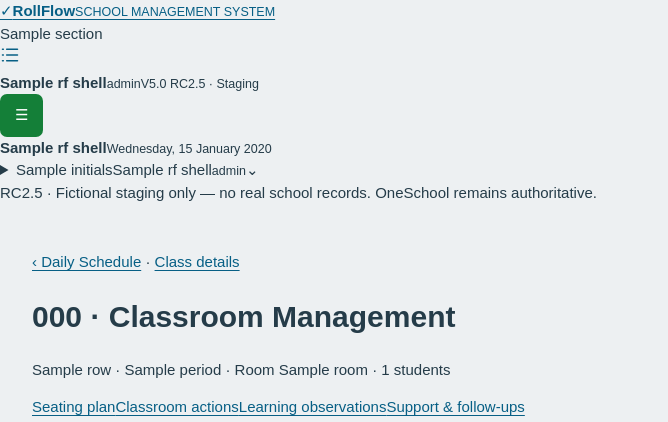
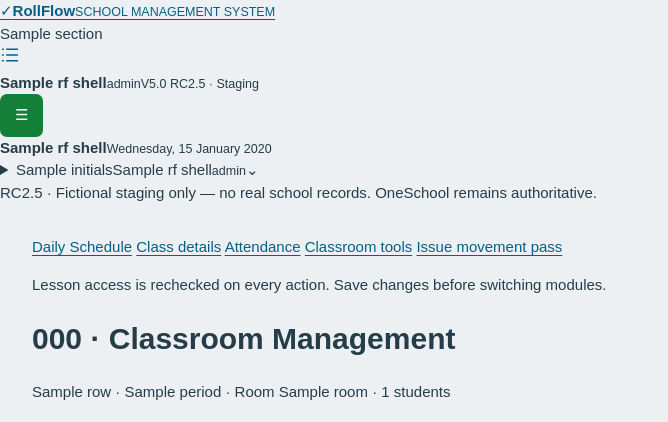
Before and after one commit to kkieren999/RollFlow, a Django app: template templates/classroom_tools.html in a window 1280 px wide. Shown: the top 422 px of the page, without its empty margins (0-668 px from the left). Run offline with Django 5.2, Linux system fonts and the light colour scheme; tables that the repository leaves empty hold one stand-in row (values such as "Sample post"); the template is opened without the code that fills it: values that come from a table or form of the project are taken from there, most other values are stand-ins (such as "Sample title", 1, 10 or a date in 2020); parts of the project's set-up code (start-up, migrations or seed data) failed here and were passed over.

Commit message:
RC2.6: connect templates/classroom_tools.html

```diff
--- a/templates/classroom_tools.html
+++ b/templates/classroom_tools.html
@@ -1,5 +1,5 @@
 {% extends "live_base.html" %}{% block title %}Classroom Management{% endblock %}{% block content %}
-<p><a href="{% url 'live-day' %}">‹ Daily Schedule</a> · <a href="{% url 'teacher-class-detail' row.code %}">Class details</a></p>
+{% if lesson_links %}{% include "lesson_workflow_nav.html" %}{% else %}<p><a href="{% url 'live-day' %}">‹ Daily Schedule</a> · <a href="{% url 'teacher-class-detail' row.code %}">Class details</a></p>{% endif %}
 <h1>{{ row.code }} · Classroom Management</h1><p>{{ row.name }} · {{ row.period }} · Room {{ row.room }} · {{ roster|length }} students</p>
 {% if not regular %}<p class="live-warn">Relief access is limited to the current roster and lesson operations. Persistent seating, observations and support referrals are reserved for the verified regular teacher.</p><ul>{% for s in roster %}<li>{{ s.name }}</li>{% endfor %}</ul>
 {% else %}
```
